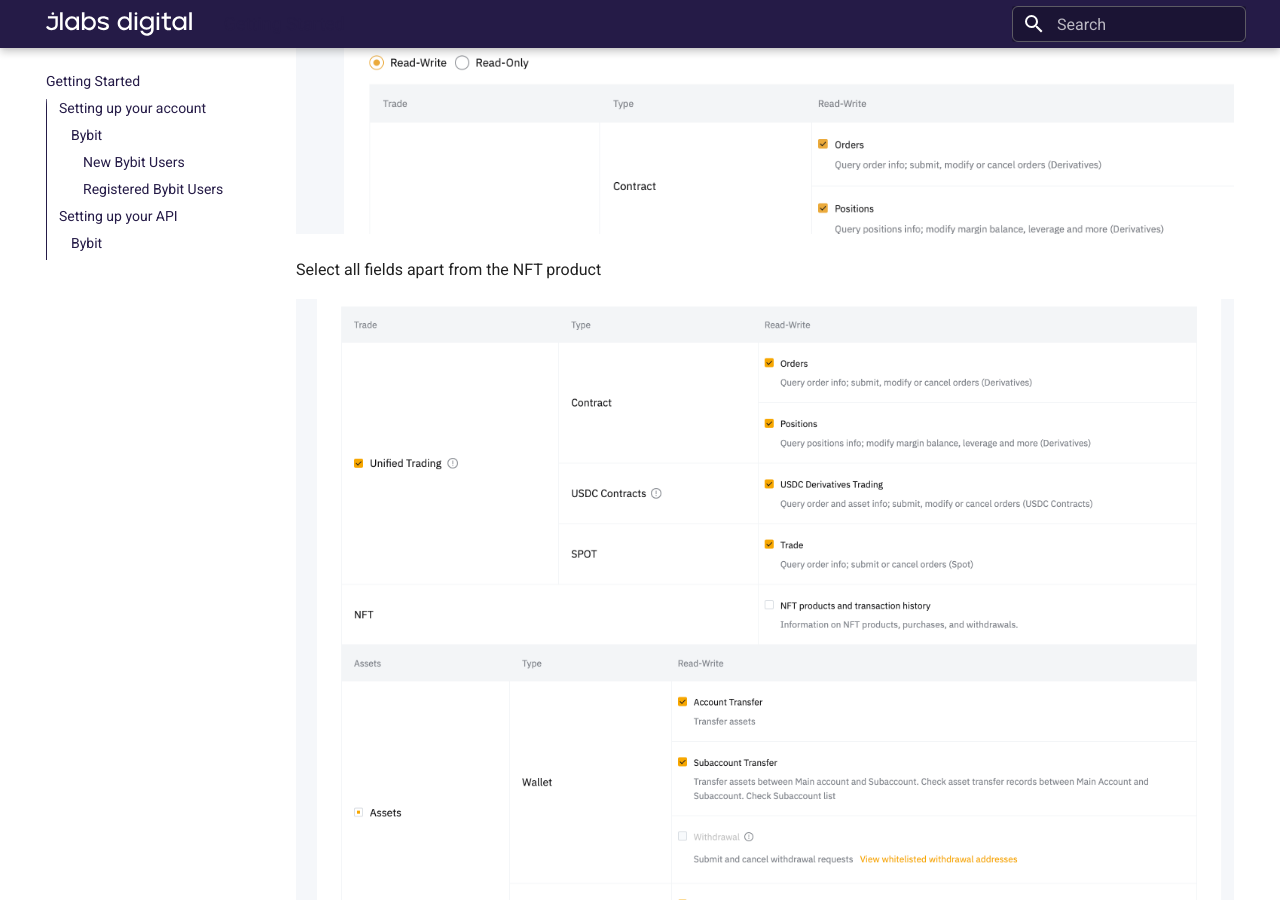
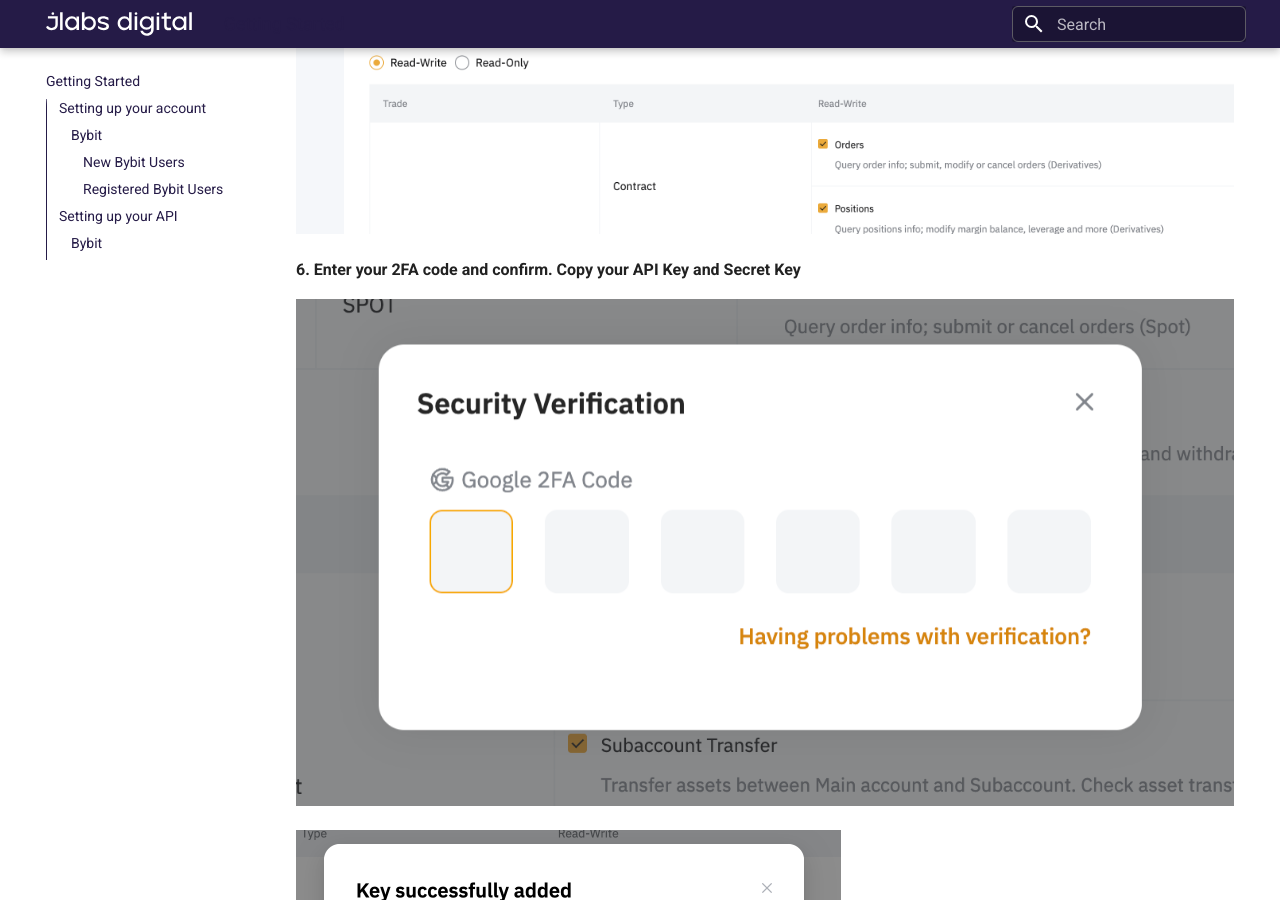
Before and after one commit to roniAnalytics/mkdocs-jlabs, an MkDocs documentation site: the page built from docs/index.md, in a window 1280 px wide and 900 px high, scrolled down 2745 px. Built offline with MkDocs 1.6.1 and Material for MkDocs 9.7.7, drawn with Linux system fonts in a browser that asks for light colours.

Commit message:
Update index.md

```diff
--- a/docs/index.md
+++ b/docs/index.md
@@ -67,10 +67,6 @@
 
 ![alt text](assets/images/tutorial3.png)
 
-Select all fields apart from the NFT product
-
-![alt text](assets/images/tutorial4.png)
-
 
 **6. Enter your 2FA code and confirm. Copy your API Key and Secret Key**
 
```
